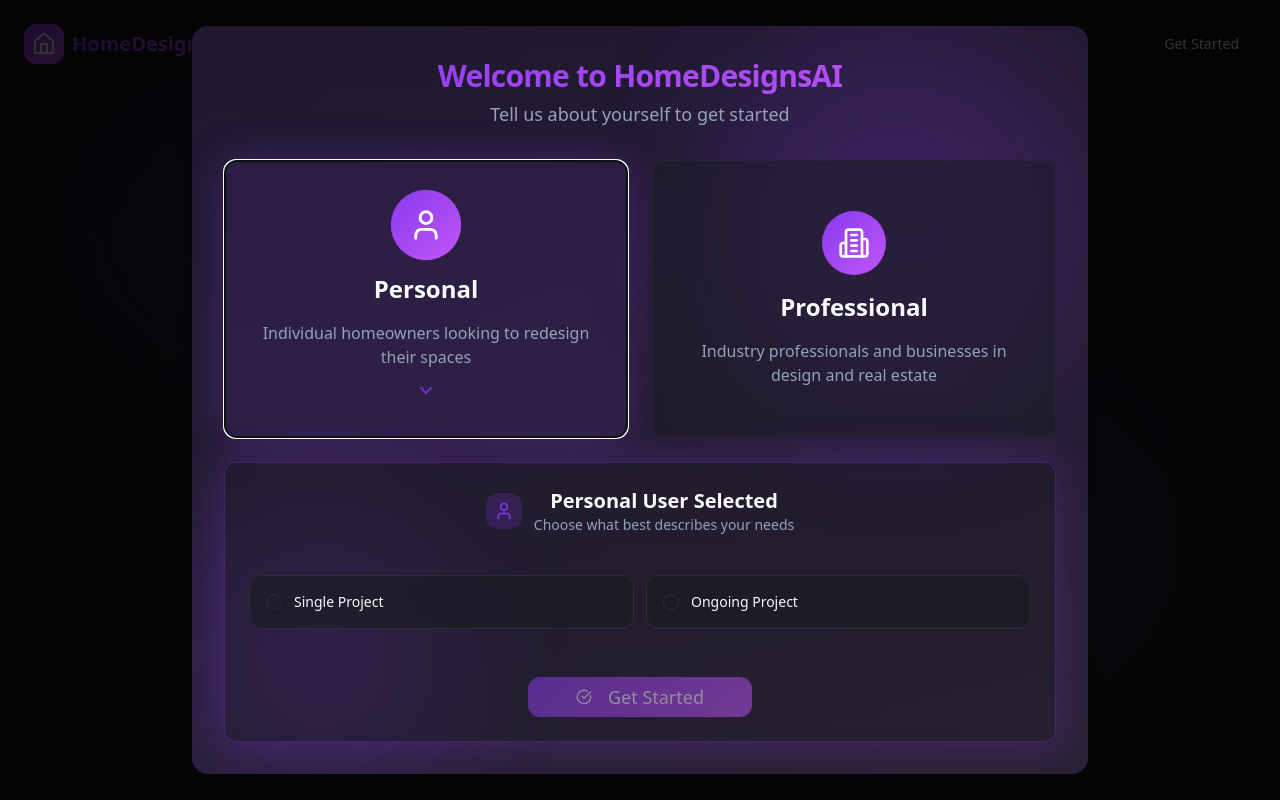
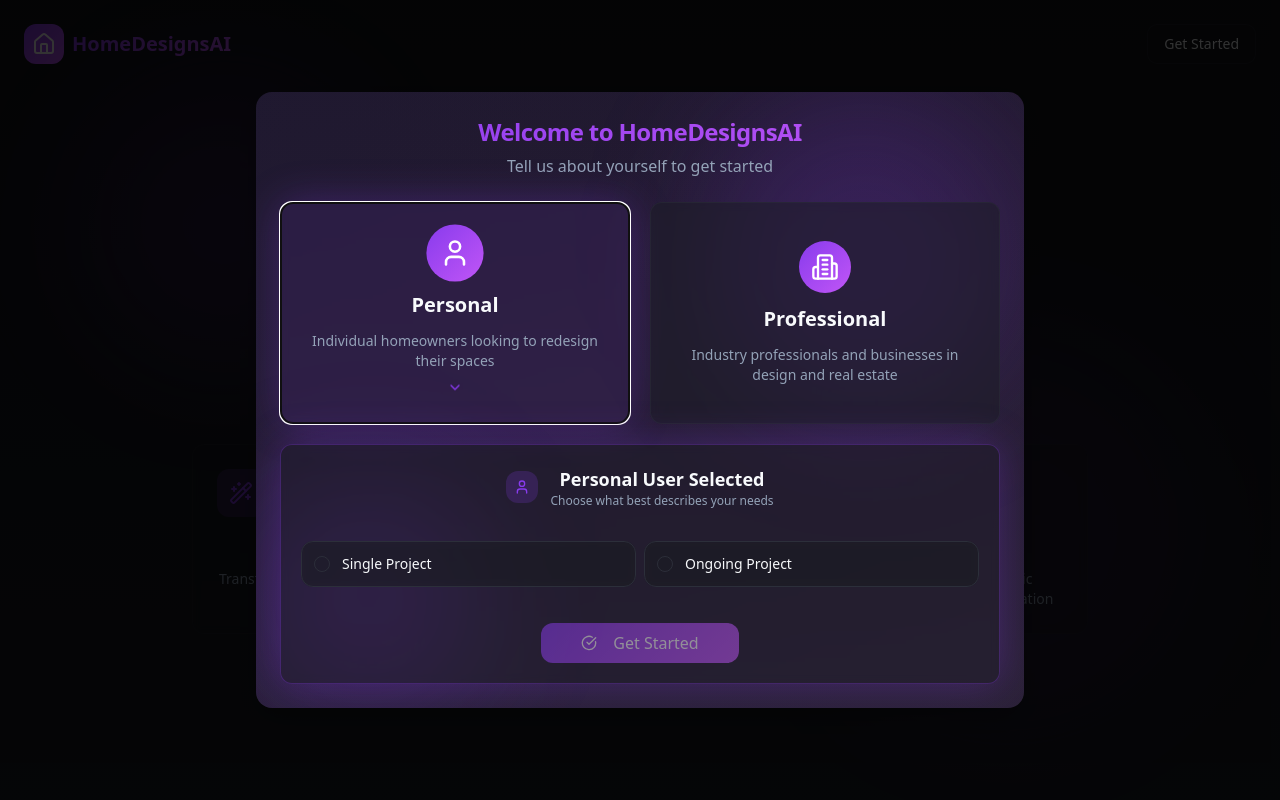
Before and after one commit to Denis-vibecoding/role-selector-modal, a React (Vite) app: page / in a window 1280 px wide. Both pictures are taken after a click on the button 426 px from the left and 439 px from the top of the page. Built offline with nearby package versions, Linux system fonts and the light colour scheme.

Commit message:
Adjust modal size
Make the modal approximately 20% smaller on large screens to prevent it from taking up the entire screen on a regular laptop display.

```diff
--- a/src/components/UserTypeModal.tsx
+++ b/src/components/UserTypeModal.tsx
@@ -49,73 +49,73 @@ export const UserTypeModal = ({ open, onClose }: UserTypeModalProps) => {
 
   return (
     <Dialog open={open} onOpenChange={() => {}}>
-      <DialogContent className="max-w-4xl p-0 border-0 bg-transparent shadow-none [&>button]:hidden">
+      <DialogContent className="max-w-3xl p-0 border-0 bg-transparent shadow-none [&>button]:hidden">
         <div className="relative overflow-hidden rounded-2xl bg-gradient-subtle shadow-card transition-all duration-500">
           {/* Background decoration */}
           <div className="absolute inset-0 bg-gradient-primary opacity-10" />
-          <div className="absolute top-0 right-0 w-96 h-96 bg-primary/20 rounded-full blur-3xl" />
-          <div className="absolute bottom-0 left-0 w-64 h-64 bg-accent/20 rounded-full blur-3xl" />
+          <div className="absolute top-0 right-0 w-80 h-80 bg-primary/20 rounded-full blur-3xl" />
+          <div className="absolute bottom-0 left-0 w-56 h-56 bg-accent/20 rounded-full blur-3xl" />
 
-          <div className="relative p-8">
-            <DialogHeader className="text-center mb-8">
-              <DialogTitle className="text-3xl font-bold bg-gradient-primary bg-clip-text text-transparent text-center">
+          <div className="relative p-6">
+            <DialogHeader className="text-center mb-6">
+              <DialogTitle className="text-2xl font-bold bg-gradient-primary bg-clip-text text-transparent text-center">
                 Welcome to HomeDesignsAI
               </DialogTitle>
-              <p className="text-muted-foreground text-lg mt-2 text-center">
+              <p className="text-muted-foreground text-base mt-2 text-center">
                 Tell us about yourself to get started
               </p>
             </DialogHeader>
 
             {/* User Type Selection */}
-            <div className="grid grid-cols-1 md:grid-cols-2 gap-6 mb-6">
+            <div className="grid grid-cols-1 md:grid-cols-2 gap-5 mb-5">
               <button
                 onClick={() => handleUserTypeChange("personal")}
-                className={`group relative p-8 rounded-xl border transition-all duration-300 ${
+                className={`group relative p-6 rounded-xl border transition-all duration-300 ${
                   userType === "personal"
                     ? "border-primary bg-primary/10 shadow-glow"
                     : "border-border/50 bg-card/50 hover:bg-card/80 hover:border-primary/50"
                 } backdrop-blur-sm hover:shadow-glow`}
               >
-                <div className="flex flex-col items-center text-center space-y-4">
-                  <div className={`p-4 rounded-full transition-all duration-300 ${
+                <div className="flex flex-col items-center text-center space-y-3">
+                  <div className={`p-3 rounded-full transition-all duration-300 ${
                     userType === "personal"
                       ? "bg-gradient-primary scale-110"
                       : "bg-gradient-primary group-hover:scale-110"
                   }`}>
-                    <User className="w-8 h-8 text-white" />
+                    <User className="w-7 h-7 text-white" />
                   </div>
-                  <h3 className="text-2xl font-bold text-foreground">Personal</h3>
-                  <p className="text-muted-foreground">
+                  <h3 className="text-xl font-bold text-foreground">Personal</h3>
+                  <p className="text-muted-foreground text-sm">
                     Individual homeowners looking to redesign their spaces
                   </p>
                   {userType === "personal" && (
-                    <ChevronDown className="w-5 h-5 text-primary animate-bounce" />
+                    <ChevronDown className="w-4 h-4 text-primary animate-bounce" />
                   )}
                 </div>
               </button>
 
               <button
                 onClick={() => handleUserTypeChange("professional")}
-                className={`group relative p-8 rounded-xl border transition-all duration-300 ${
+                className={`group relative p-6 rounded-xl border transition-all duration-300 ${
                   userType === "professional"
                     ? "border-primary bg-primary/10 shadow-glow"
                     : "border-border/50 bg-card/50 hover:bg-card/80 hover:border-primary/50"
                 } backdrop-blur-sm hover:shadow-glow`}
               >
-                <div className="flex flex-col items-center text-center space-y-4">
-                  <div className={`p-4 rounded-full transition-all duration-300 ${
+                <div className="flex flex-col items-center text-center space-y-3">
+                  <div className={`p-3 rounded-full transition-all duration-300 ${
                     userType === "professional"
                       ? "bg-gradient-primary scale-110"
                       : "bg-gradient-primary group-hover:scale-110"
                   }`}>
-                    <Building2 className="w-8 h-8 text-white" />
+                    <Building2 className="w-7 h-7 text-white" />
                   </div>
-                  <h3 className="text-2xl font-bold text-foreground">Professional</h3>
-                  <p className="text-muted-foreground">
+                  <h3 className="text-xl font-bold text-foreground">Professional</h3>
+                  <p className="text-muted-foreground text-sm">
                     Industry professionals and businesses in design and real estate
                   </p>
                   {userType === "professional" && (
-                    <ChevronDown className="w-5 h-5 text-primary animate-bounce" />
+                    <ChevronDown className="w-4 h-4 text-primary animate-bounce" />
                   )}
                 </div>
               </button>
@@ -124,33 +124,33 @@ export const UserTypeModal = ({ open, onClose }: UserTypeModalProps) => {
             {/* Expanded Options */}
             {userType && (
               <div className="animate-fade-in">
-                <div className="p-6 rounded-xl bg-card/30 backdrop-blur-sm border border-primary/30 shadow-glow">
-                  <div className="space-y-6">
+                <div className="p-5 rounded-xl bg-card/30 backdrop-blur-sm border border-primary/30 shadow-glow">
+                  <div className="space-y-5">
                     <div className="text-center">
-                      <div className="inline-flex items-center space-x-3 mb-4">
+                      <div className="inline-flex items-center space-x-3 mb-3">
                         <div className="p-2 rounded-lg bg-primary/20">
                           {userType === "personal" ? (
-                            <User className="w-5 h-5 text-primary" />
+                            <User className="w-4 h-4 text-primary" />
                           ) : (
-                            <Building2 className="w-5 h-5 text-primary" />
+                            <Building2 className="w-4 h-4 text-primary" />
                           )}
                         </div>
                         <div>
-                          <h3 className="text-xl font-semibold text-foreground capitalize">
+                          <h3 className="text-lg font-semibold text-foreground capitalize">
                             {userType} User Selected
                           </h3>
-                          <p className="text-sm text-muted-foreground">
+                          <p className="text-xs text-muted-foreground">
                             Choose what best describes your needs
                           </p>
                         </div>
                       </div>
                     </div>
 
-                    <div className="space-y-4">
+                    <div className="space-y-3">
                       <RadioGroup value={subCategory} onValueChange={setSubCategory}>
-                        <div className="grid grid-cols-1 md:grid-cols-2 gap-3">
+                        <div className="grid grid-cols-1 md:grid-cols-2 gap-2">
                           {(userType === "personal" ? personalOptions : professionalOptions).map((option) => (
-                            <div key={option.value} className="flex items-center space-x-3 p-4 rounded-lg border border-border bg-card/50 hover:border-primary/50 hover:bg-card/70 transition-all duration-200 backdrop-blur-sm">
+                            <div key={option.value} className="flex items-center space-x-3 p-3 rounded-lg border border-border bg-card/50 hover:border-primary/50 hover:bg-card/70 transition-all duration-200 backdrop-blur-sm">
                               <RadioGroupItem
                                 value={option.value}
                                 id={option.value}
@@ -168,7 +168,7 @@ export const UserTypeModal = ({ open, onClose }: UserTypeModalProps) => {
                       </RadioGroup>
 
                       {subCategory === "other" && (
-                        <div className="space-y-2 pt-4 animate-fade-in">
+                        <div className="space-y-2 pt-3 animate-fade-in">
                           <Label htmlFor="other-text" className="text-sm font-medium text-foreground">
                             Please specify your profession
                           </Label>
@@ -183,13 +183,13 @@ export const UserTypeModal = ({ open, onClose }: UserTypeModalProps) => {
                       )}
                     </div>
 
-                    <div className="flex justify-center pt-6">
+                    <div className="flex justify-center pt-4">
                       <Button
                         onClick={handleSubmit}
                         disabled={!canSubmit}
-                        className="bg-gradient-primary hover:opacity-90 text-white px-12 py-4 rounded-lg font-medium transition-opacity disabled:opacity-50 text-lg"
+                        className="bg-gradient-primary hover:opacity-90 text-white px-10 py-3 rounded-lg font-medium transition-opacity disabled:opacity-50 text-base"
                       >
-                        <CheckCircle className="w-5 h-5 mr-2" />
+                        <CheckCircle className="w-4 h-4 mr-2" />
                         Get Started
                       </Button>
                     </div>
```
